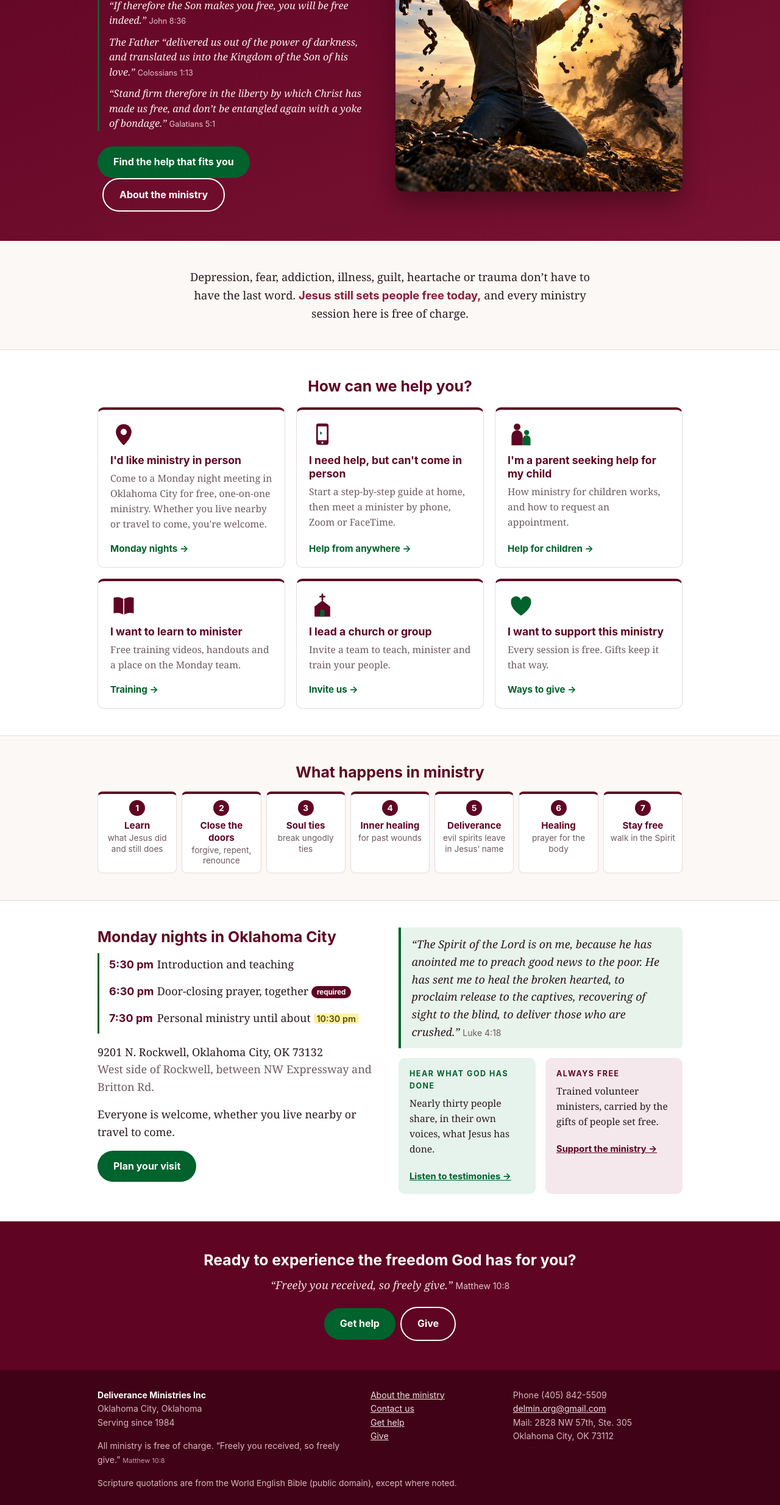
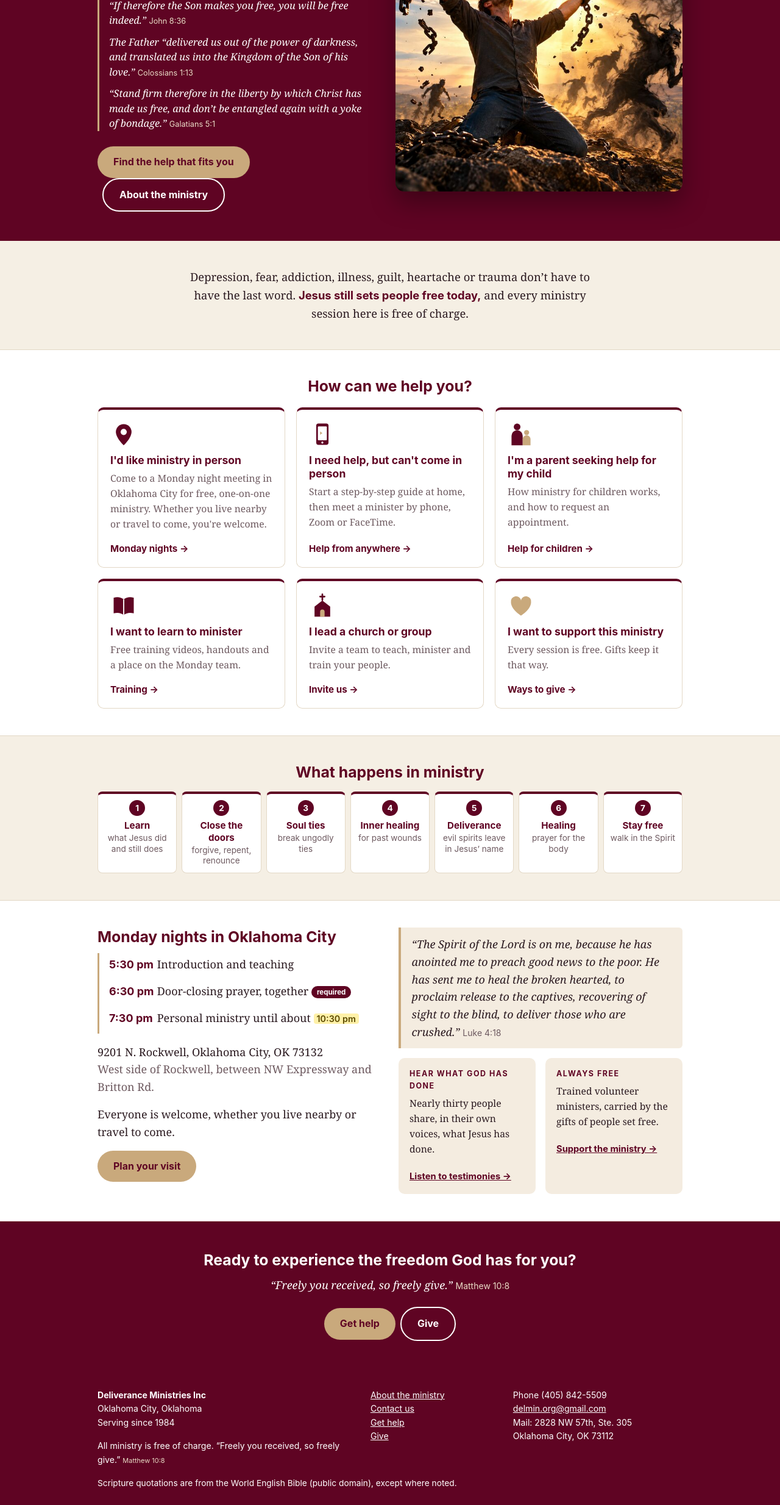
Before and after one commit to davidboone007/deliverance-ministry, a plain HTML site: page delmin.org-draft/index.html in a window 1280 px wide. Shown: the part 332-2800 px from the top of the page at 61% size. Drawn offline with Linux system fonts and the light colour scheme.

Commit message:
delmin draft: one burgundy (#5f0423) with a muted tan accent (#c9a97c) (#19)
Green stays in the logo only. Buttons are tan with burgundy text, links
and labels are burgundy, the page background is cream (#f5efe4), and the
hero gradient and other burgundy shades are gone.


Claude-Session: https://claude.ai/code/session_01CDCu7TZkeXEwqSce7R1mMm

Co-authored-by: Claude <noreply@anthropic.com>

```diff
--- a/delmin.org-draft/index.html
+++ b/delmin.org-draft/index.html
@@ -8,7 +8,7 @@
 <meta name="description" content="Free deliverance and healing ministry in Oklahoma City and by phone, Zoom or FaceTime.">
 <link rel="icon" href="brand/favicon-32.png" type="image/png">
 <link rel="apple-touch-icon" href="brand/apple-touch-icon.png">
-<link rel="stylesheet" href="style.css?v=0dd98e31">
+<link rel="stylesheet" href="style.css?v=efdc06aa">
 </head>
 <body>
 <div class="draftbar">Draft preview of a new delmin.org. Not the live site yet. Forms work, and <span class="tbc">highlighted</span> facts are still being confirmed.</div>
--- a/delmin.org-draft/style.css
+++ b/delmin.org-draft/style.css
@@ -1,7 +1,7 @@
-/* Deliverance Ministries draft. Palette from the dove logo: burgundy #5f0423, olive-leaf green #00622c */
-:root{--ink:#2b1a20;--muted:#6e5a60;--line:#e6dadd;--paper:#fbf8f5;--card:#fff;
---navy:#5f0423;--navy-soft:#f5e8ec;--gold:#00622c;--gold-soft:#e8f3ec;--gold-line:#b7d6c2;
---wine:#8c1c3c;--wine-soft:#f7e9ee;--sage:#00622c;--sage-soft:#e6f2ec;
+/* Deliverance Ministries draft. Palette: the logo burgundy #5f0423 (one shade only) with a muted tan accent #c9a97c */
+:root{--ink:#2b1a20;--muted:#6e5a60;--line:#e3d8c6;--paper:#f5efe4;--card:#fff;
+--navy:#5f0423;--navy-soft:#f4ece0;--gold:#c9a97c;--gold-soft:#f4ece0;--gold-line:#dccaa8;
+--wine:#5f0423;--wine-soft:#f4ece0;--sage:#5f0423;--sage-soft:#f4ece0;
 --serif:Georgia,"Times New Roman",serif;--sans:-apple-system,BlinkMacSystemFont,"Segoe UI","Helvetica Neue",Arial,sans-serif}
 *{box-sizing:border-box}
 html{scroll-behavior:smooth}
@@ -26,27 +26,27 @@ header.top .wrap{display:flex;align-items:center;justify-content:space-between;f
 .brand{display:flex;align-items:center;gap:10px;color:#fff;text-decoration:none;font-family:var(--sans);font-weight:700;font-size:1.05rem;letter-spacing:.02em}
 .brand svg,.brand img{width:40px;height:40px;flex:none}
 nav{display:flex;flex-wrap:wrap;gap:6px 16px;align-items:center}
-nav a{color:#f3dfe5;text-decoration:none;font-size:.92rem;white-space:nowrap}
+nav a{color:#ffffff;text-decoration:none;font-size:.92rem;white-space:nowrap}
 nav a:hover,nav a[aria-current]{color:#fff;text-decoration:underline;text-underline-offset:4px}
-nav a.cta{background:var(--gold);color:#fff;padding:7px 14px;border-radius:999px;text-decoration:none}
-.hero{background:linear-gradient(160deg,var(--navy) 0%,#7a1233 100%);color:#fff;padding:48px 0}
+nav a.cta{background:var(--gold);color:var(--navy);font-weight:700;padding:7px 14px;border-radius:999px;text-decoration:none}
+.hero{background:var(--navy);color:#fff;padding:48px 0}
 .hero h1{color:#fff;font-size:clamp(2.2rem,6vw,3.3rem);line-height:1.08;margin:0 0 1rem}
 .hero.split .wrap{display:grid;grid-template-columns:1fr 1.05fr;gap:40px;align-items:center}
 .hero.split .hero-img{order:2;margin:0}
 .hero.split .hero-img img{display:block;width:100%;height:auto;border-radius:14px;box-shadow:0 18px 40px rgba(0,0,0,.35)}
 .hero .verses{margin:0 0 1.6rem;border-left:3px solid var(--gold);padding-left:16px}
-.hero .verses p{font-style:italic;font-size:1.02rem;line-height:1.5;color:#f8eef1;margin:0 0 .7rem}
-.hero .verses .ref{color:#e4c4ce}
-.page-hero{background:var(--navy);color:#f3dfe5;padding:44px 0 36px;text-align:center}
+.hero .verses p{font-style:italic;font-size:1.02rem;line-height:1.5;color:#ffffff;margin:0 0 .7rem}
+.hero .verses .ref{color:#e9dcc6}
+.page-hero{background:var(--navy);color:#ffffff;padding:44px 0 36px;text-align:center}
 .page-hero h1{color:#fff;margin:0 0 .6rem;font-size:clamp(1.9rem,6vw,2.7rem)}
 .page-hero p{margin:.4rem auto 0;max-width:680px}
-.page-hero .ref{color:#e4c4ce}
+.page-hero .ref{color:#e9dcc6}
 .page-hero .lead{font-style:italic;font-size:1.3rem;color:#fff}
 section{padding:44px 0}
 section.alt{background:#fff;border-top:1px solid var(--line);border-bottom:1px solid var(--line)}
 .lead{font-size:1.15rem;text-align:center;max-width:720px;margin:0 auto}
 .lead b{color:var(--wine);font-family:var(--sans)}
-.btn{display:inline-block;background:var(--gold);color:#fff;text-decoration:none;font-weight:700;padding:13px 26px;border-radius:999px;font-size:1rem;border:0;cursor:pointer}
+.btn{display:inline-block;background:var(--gold);color:var(--navy);text-decoration:none;font-weight:700;padding:13px 26px;border-radius:999px;font-size:1rem;border:0;cursor:pointer}
 .btn:hover{filter:brightness(1.08)}
 .btn.ghost{background:transparent;color:var(--navy);border:2px solid var(--navy)}
 .hero .btn.ghost,.cta-band .btn.ghost{color:#fff;border-color:#fff;margin-left:8px}
@@ -60,7 +60,7 @@ section.alt{background:#fff;border-top:1px solid var(--line);border-bottom:1px s
 .persona svg [fill="#00622c"]{fill:var(--gold)}
 .persona svg [stroke="#5f0423"]{stroke:var(--navy)}
 .persona p{color:var(--muted);flex:1;font-size:.98rem}
-.go{color:var(--gold);font-weight:700;font-size:.95rem}
+.go{color:var(--navy);font-weight:700;font-size:.95rem}
 .two{display:grid;grid-template-columns:1fr 1fr;gap:28px;align-items:start}
 .grid2{display:grid;grid-template-columns:1fr 1fr;gap:16px}
 .box{border-radius:10px;padding:16px 18px}
@@ -90,14 +90,14 @@ ol.strip li b{display:block;color:var(--navy);font-size:.95rem;margin-bottom:2px
 .stepcard .n{width:40px;height:40px;border-radius:50%;background:var(--navy);color:#fff;font-family:var(--sans);font-weight:800;display:flex;align-items:center;justify-content:center;font-size:1.1rem}
 .stepcard .form{margin-top:10px;background:var(--paper)}
 .video{margin:8px 0 12px}
-.frame{position:relative;padding-top:56.25%;border-radius:10px;overflow:hidden;background:#3f0217}
+.frame{position:relative;padding-top:56.25%;border-radius:10px;overflow:hidden;background:#5f0423}
 .frame iframe{position:absolute;inset:0;width:100%;height:100%;border:0}
 figcaption{font-size:.9rem;font-weight:600;color:var(--navy);margin-top:6px}
 .len{color:var(--muted);font-weight:400;margin-left:6px}
 .vgrid{display:grid;grid-template-columns:repeat(3,1fr);gap:16px;margin-bottom:1rem}
 .path{display:grid;grid-template-columns:repeat(4,1fr);gap:10px;margin:6px 0 24px}
 .path div{background:var(--navy);color:#fff;border-radius:10px;padding:12px;font-family:var(--sans);font-weight:600;font-size:.92rem}
-.path b{display:inline-flex;width:24px;height:24px;border-radius:50%;background:var(--gold);align-items:center;justify-content:center;margin-right:6px}
+.path b{display:inline-flex;width:24px;height:24px;border-radius:50%;background:var(--gold);color:var(--navy);align-items:center;justify-content:center;margin-right:6px}
 .offer{border-left:4px solid var(--gold);padding:2px 0 2px 14px;margin-bottom:14px}
 .dl{list-style:none;padding:0;margin:8px 0}.dl li{padding:7px 0;border-bottom:1px solid rgba(0,0,0,.08)}.dl a{font-weight:700}.dl .muted{display:block;font-size:.88em}
 .story p{font-style:italic}.story .sig{font-style:normal;font-weight:700;margin:0}
@@ -116,12 +116,12 @@ figcaption{font-size:.9rem;font-weight:600;color:var(--navy);margin-top:6px}
 .note{font-size:.85rem;color:#5c4a00;background:#fff1a8;border-radius:8px;padding:6px 10px}
 .cta-band{background:var(--navy);color:#fff;text-align:center;padding:48px 0}
 .cta-band h2{color:#fff}
-.cta-band p{color:#f3dfe5;max-width:620px;margin:0 auto 1.3rem}
-.cta-band .ref{color:#e4c4ce}
-footer{background:#3f0217;color:#dbb6c1;padding:30px 0 20px;font-size:.88rem}
-footer a{color:#f3dfe5}footer b{color:#fff}
+.cta-band p{color:#ffffff;max-width:620px;margin:0 auto 1.3rem}
+.cta-band .ref{color:#e9dcc6}
+footer{background:#5f0423;color:#ffffff;padding:30px 0 20px;font-size:.88rem}
+footer a{color:#ffffff}footer b{color:#fff}
 .fgrid{display:grid;grid-template-columns:2fr 1fr 1.3fr;gap:20px}
-footer .ref{color:#c79aa8}
+footer .ref{color:#e9dcc6}
 @media (max-width:820px){
  .hero.split{padding:0 0 40px;text-align:center}
  .hero.split .wrap{grid-template-columns:1fr;gap:22px;padding:0}
```
Also changed, not shown: delmin.org-draft/about.html (+1 -1 lines), delmin.org-draft/children.html (+1 -1 lines), delmin.org-draft/churches.html (+1 -1 lines), delmin.org-draft/contact.html (+1 -1 lines), delmin.org-draft/get-help.html (+1 -1 lines), delmin.org-draft/give.html (+1 -1 lines), delmin.org-draft/help-anywhere.html (+1 -1 lines), delmin.org-draft/help-nearby.html (+1 -1 lines), delmin.org-draft/learn.html (+1 -1 lines), delmin.org-draft/testimonies.html (+1 -1 lines), delmin.org-draft/thanks.html (+1 -1 lines), 1 other file.
